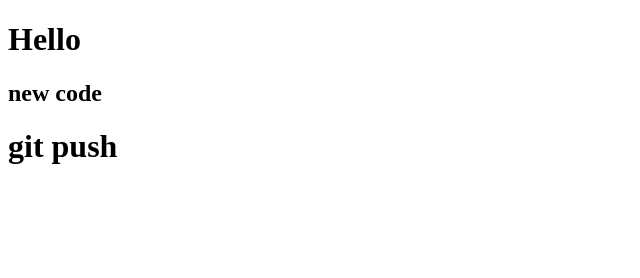
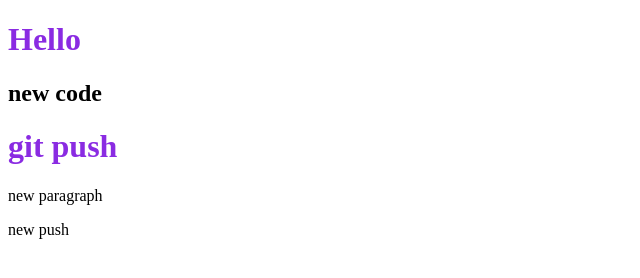
Before and after one commit to MehrabZishaan/My-first-repo, a plain HTML site: page index.html in a window 1280 px wide. Shown: the whole page, without its empty margins (0-640 px from the left). Drawn offline with Linux system fonts and the light colour scheme.

Commit message:
style file added

```diff
--- a/index.html
+++ b/index.html
@@ -5,8 +5,11 @@
     <meta http-equiv="X-UA-Compatible" content="IE=edge">
     <meta name="viewport" content="width=device-width, initial-scale=1.0">
     <title>My first github repo</title>
+    <link rel="stylesheet" href="style.css">
 </head>
 <body>
     <h1>Hello</h1> <H2>new code</H2> <h1>git push</h1>
+    <p>new paragraph</p>
+    <p>new push</p>
 </body>
 </html>
--- /dev/null
+++ b/style.css
@@ -0,0 +1,3 @@
+h1{
+    color: blueviolet;
+}
```
